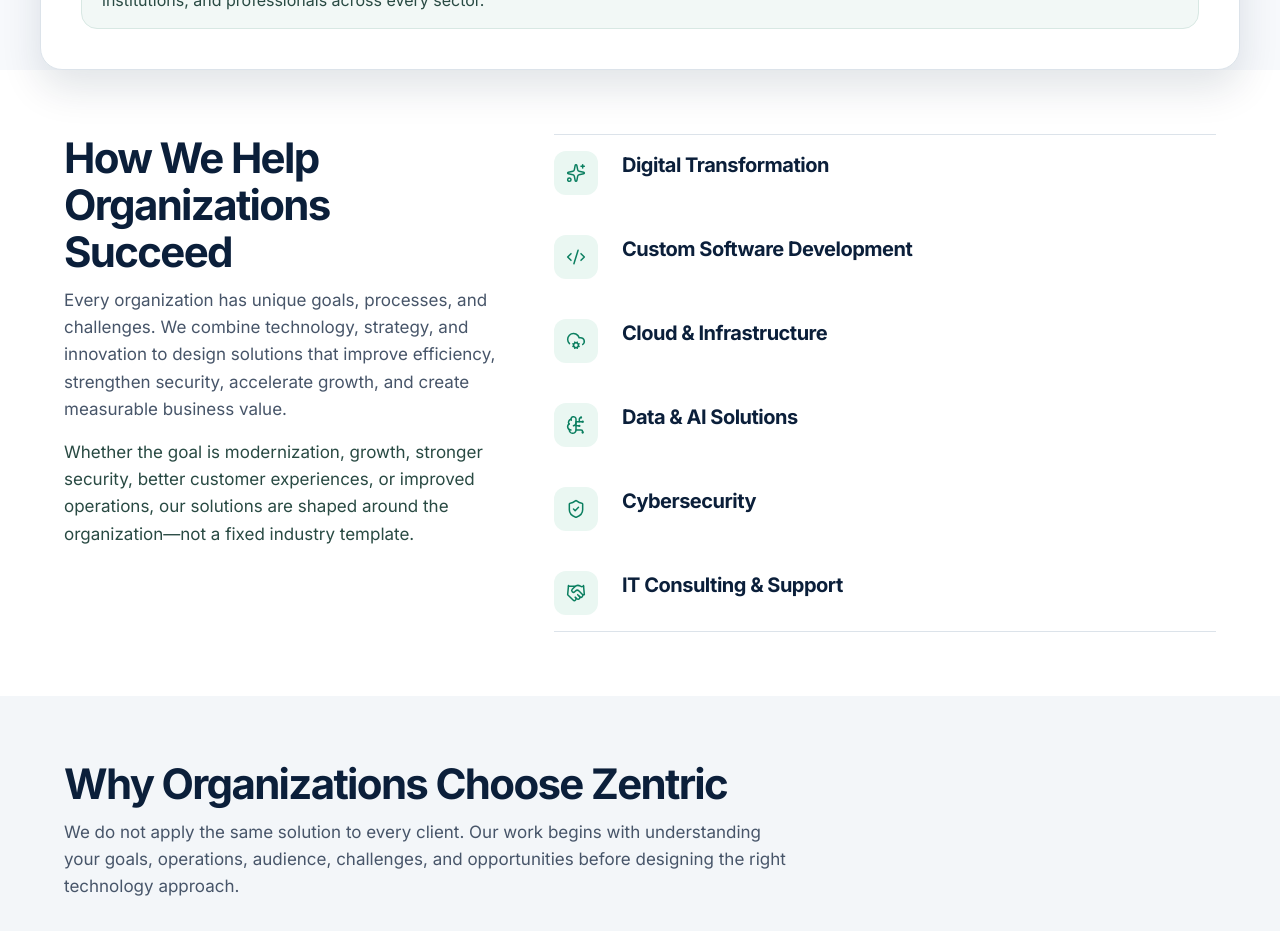
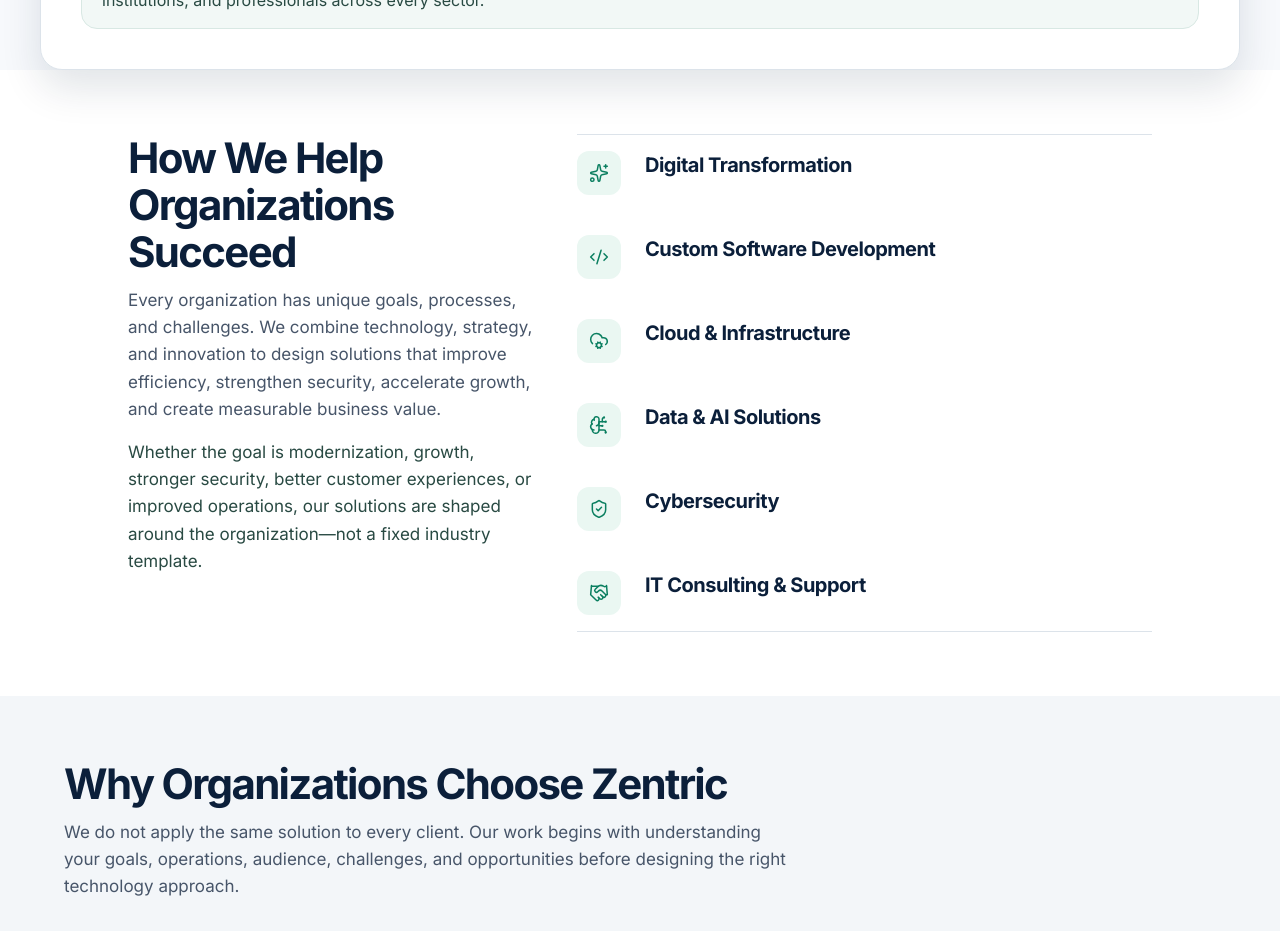
Before and after one commit to Zentric-Analytics/Zentricanalytics.com, a Next.js app: page /industries in a window 1280 px wide. Shown: the part 1100-2031 px from the top of the page. Built offline with nearby package versions, Linux system fonts and the light colour scheme.

Commit message:
Refine industries capabilities layout

```diff
--- a/src/app/industries/page.tsx
+++ b/src/app/industries/page.tsx
@@ -65,7 +65,7 @@
 
       <ScrollReveal>
         <section className="bg-white px-4 py-9 sm:px-6 sm:py-11 lg:px-8 lg:py-16" aria-labelledby="organization-capabilities-heading">
-        <div className="mx-auto grid max-w-6xl gap-8 lg:grid-cols-[minmax(0,0.4fr)_minmax(0,0.6fr)] lg:gap-12">
+        <div className="mx-auto grid max-w-5xl gap-8 lg:grid-cols-[minmax(0,0.42fr)_minmax(0,0.58fr)] lg:gap-8">
           <header className="max-w-[30rem] text-left">
             <h2
               id="organization-capabilities-heading"
```
